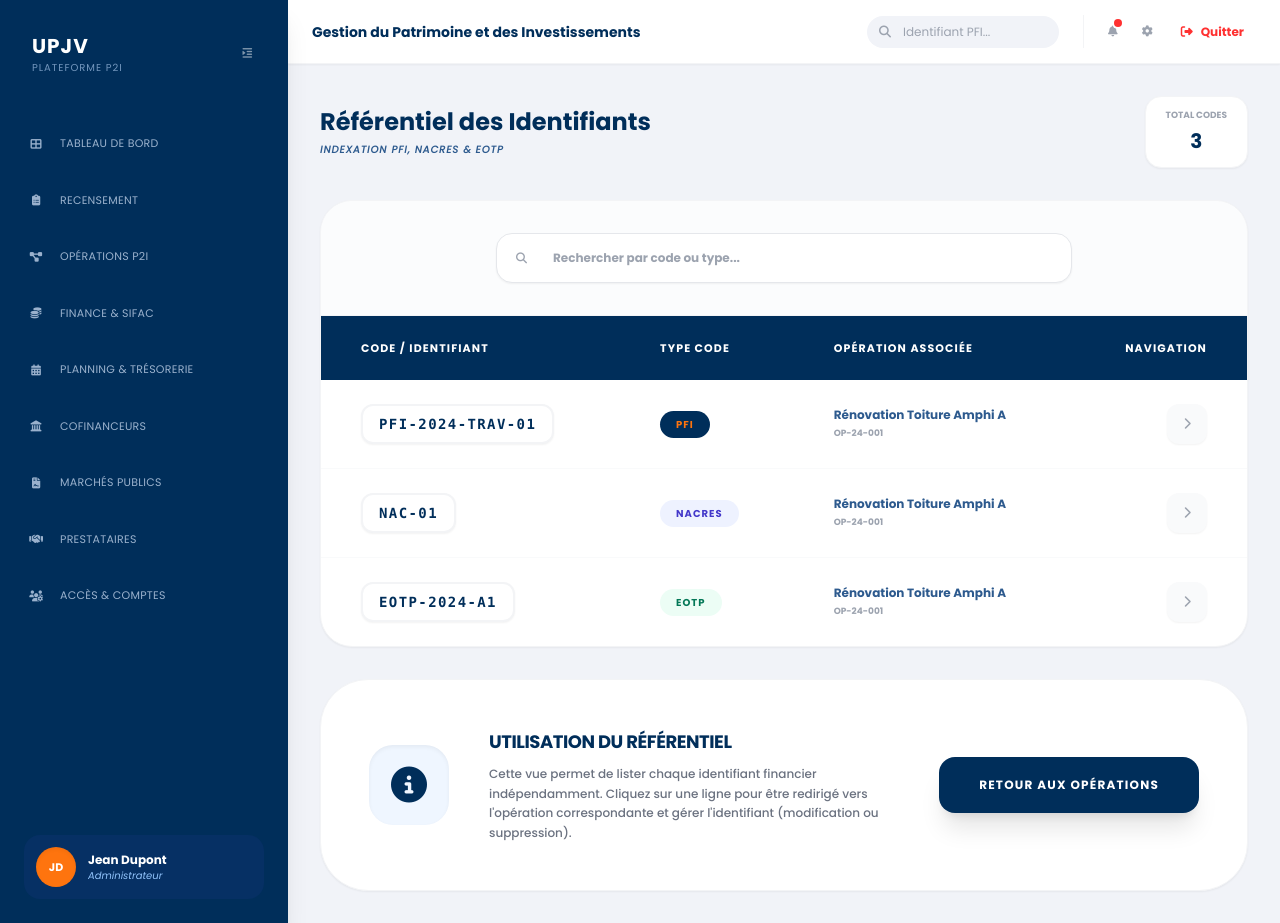
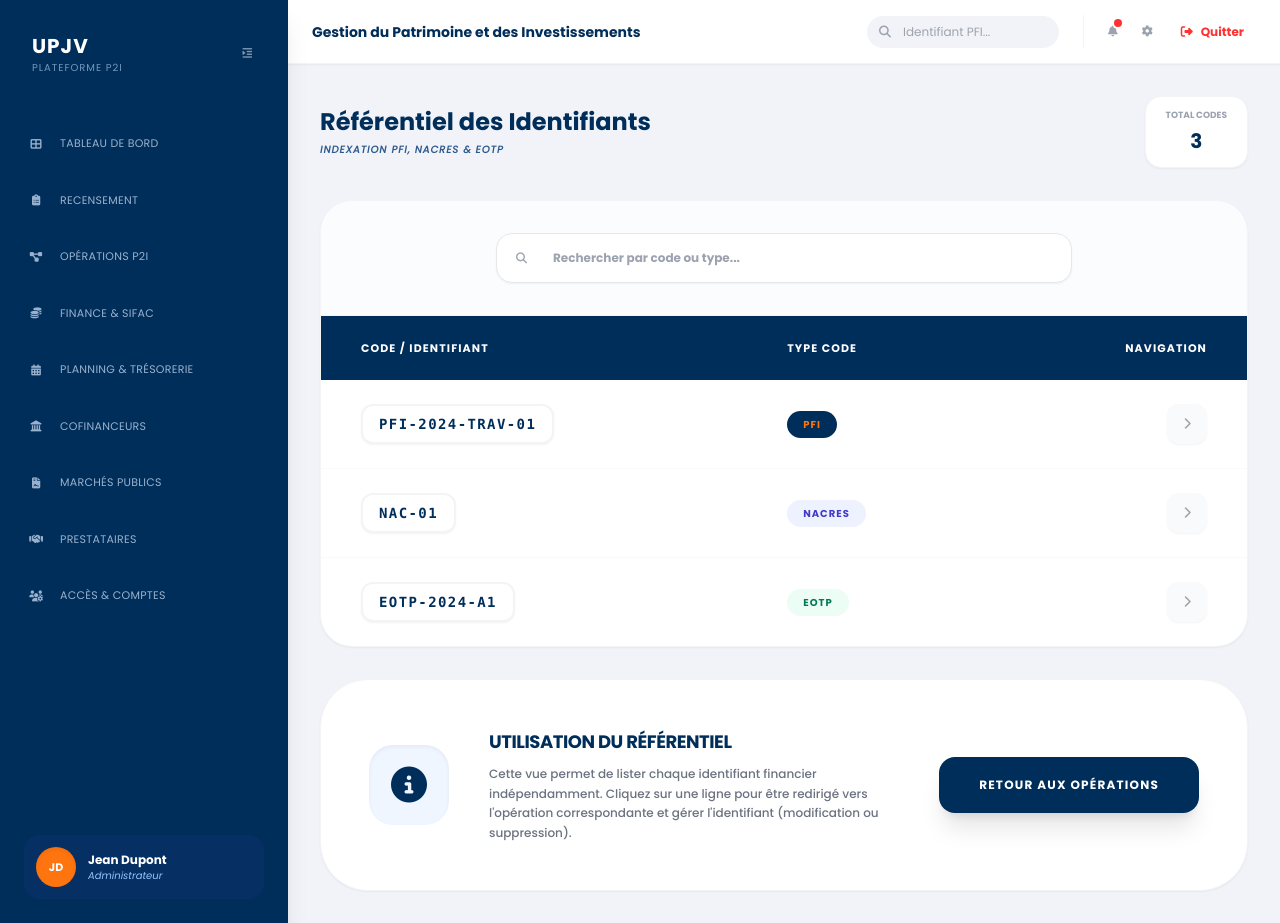
Before and after one commit to faridsadsaoud123/p2i-platform, a React (Vite) app: page /#/identifiers in a window 1280 px wide. Built offline with nearby package versions, Linux system fonts and the light colour scheme.

Commit message:
Remove associated operation column from identifier registry

```diff
--- a/components/IdentifierRegistry.tsx
+++ b/components/IdentifierRegistry.tsx
@@ -31,8 +31,7 @@ const IdentifierRegistry: React.FC = () => {
 
   const filteredIds = allIdentifiers.filter(id =>
     id.code.toLowerCase().includes(searchTerm.toLowerCase()) ||
-    id.type.toLowerCase().includes(searchTerm.toLowerCase()) ||
-    id.opTitle.toLowerCase().includes(searchTerm.toLowerCase())
+    id.type.toLowerCase().includes(searchTerm.toLowerCase())
   );
 
   return (
@@ -72,7 +71,6 @@ const IdentifierRegistry: React.FC = () => {
               <tr>
                 <th className="px-10 py-6">Code / Identifiant</th>
                 <th className="px-10 py-6">Type Code</th>
-                <th className="px-10 py-6">Opération Associée</th>
                 <th className="px-10 py-6 text-right">Navigation</th>
               </tr>
             </thead>
@@ -93,10 +91,6 @@ const IdentifierRegistry: React.FC = () => {
                         {id.type}
                     </span>
                   </td>
-                  <td className="px-10 py-6">
-                    <div className="text-xs font-bold text-[#2d5a8e] truncate max-w-[300px]">{id.opTitle}</div>
-                    <div className="text-[9px] text-gray-400 font-bold uppercase mt-1">{id.opId}</div>
-                  </td>
                   <td className="px-10 py-6 text-right">
                     <div className="w-10 h-10 rounded-xl bg-gray-50 flex items-center justify-center text-gray-400 group-hover:bg-[#002E5A] group-hover:text-white transition-all ml-auto shadow-sm">
                         <i className="fas fa-chevron-right text-xs"></i>
@@ -106,7 +100,7 @@ const IdentifierRegistry: React.FC = () => {
               ))}
               {filteredIds.length === 0 && (
                 <tr>
-                  <td colSpan={4} className="px-10 py-20 text-center opacity-30">
+                  <td colSpan={3} className="px-10 py-20 text-center opacity-30">
                     <i className="fas fa-fingerprint text-5xl mb-4 block"></i>
                     <p className="text-sm font-black uppercase tracking-widest">Aucun identifiant trouvé</p>
                   </td>
```
